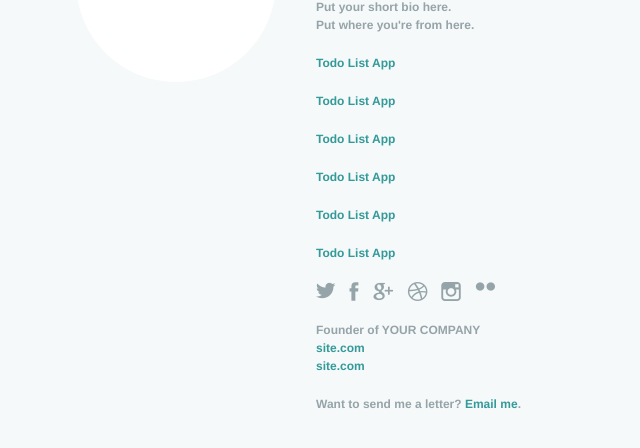
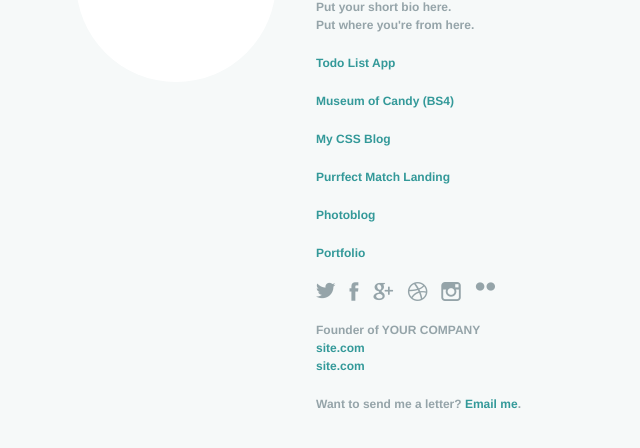
Before and after one commit to mishawebdev/mishawebdev.github.io, a plain HTML site: page index.html in a window 1280 px wide. Shown: the part 246-694 px from the top of the page, without its empty margins (52-692 px from the left). Drawn offline with Linux system fonts and the light colour scheme.

Commit message:
change link text
change link text

```diff
--- a/index.html
+++ b/index.html
@@ -28,11 +28,11 @@
 			</p>
 
 			<p><a href="https://mishawebdev.github.io/todo-list-app-jquery/">Todo List App</a></p>
-			<p><a href="https://mishawebdev.github.io/candymuseum/">Todo List App</a></p>
-			<p><a href="https://mishawebdev.github.io/mycssblog/">Todo List App</a></p>
-			<p><a href="https://mishawebdev.github.io/mylandingpagecat/">Todo List App</a></p>
-			<p><a href="https://mishawebdev.github.io/photoblog/">Todo List App</a></p>
-			<p><a href="https://mishawebdev.github.io/portfolio/">Todo List App</a></p>
+			<p><a href="https://mishawebdev.github.io/candymuseum/">Museum of Candy (BS4)</a></p>
+			<p><a href="https://mishawebdev.github.io/mycssblog/">My CSS Blog</a></p>
+			<p><a href="https://mishawebdev.github.io/mylandingpagecat/">Purrfect Match Landing</a></p>
+			<p><a href="https://mishawebdev.github.io/photoblog/">Photoblog</a></p>
+			<p><a href="https://mishawebdev.github.io/portfolio/">Portfolio</a></p>
 
 			<ul class="social-icons">
 				<li><a class="twitter" href="#" title="Twitter">Twitter</a></li>
```
